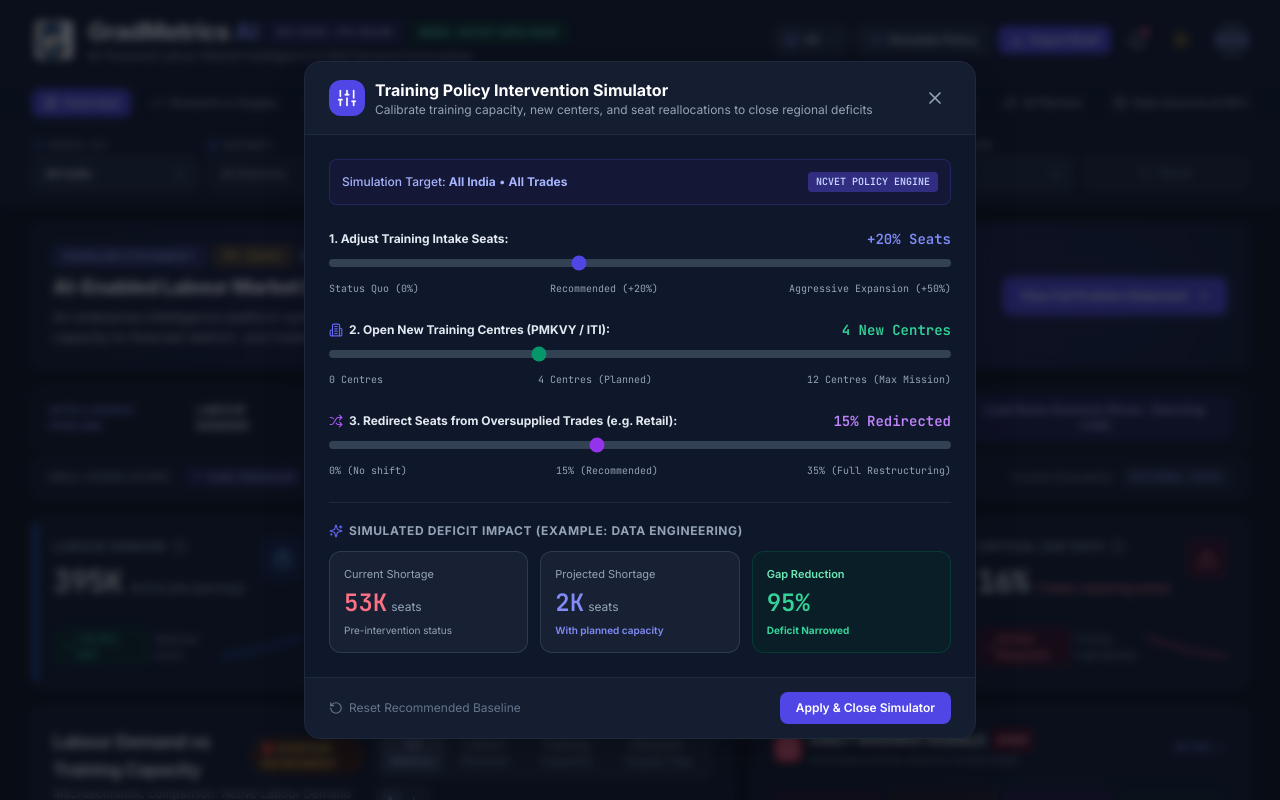
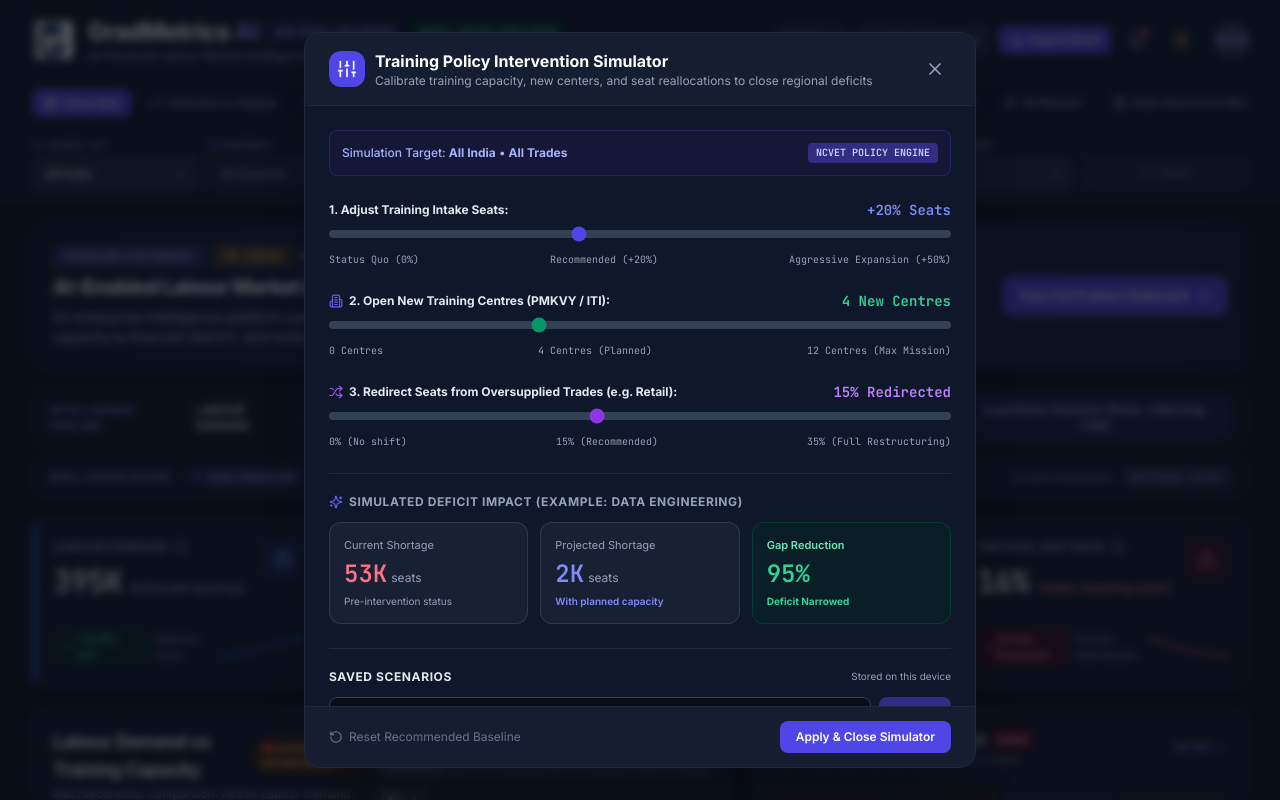
Before and after one commit to MinalMaurya/GradMetrics-AI, a React (Vite) app: page / in a window 1280 px wide. Both pictures are taken after a click on the button "Simulate Policy". Shown: the top 800 px of the page. Built offline with nearby package versions, Linux system fonts and the light colour scheme.

Commit message:
Added Saved Scenarios to the policy simulator in PolicySimulatorModal.tsx

```diff
--- a/src/components/PolicySimulatorModal.tsx
+++ b/src/components/PolicySimulatorModal.tsx
@@ -1,4 +1,4 @@
-import React from 'react';
+import React, { useState } from 'react';
 import {
   Sliders,
   X,
@@ -11,11 +11,39 @@
   RotateCcw,
   Building2,
   Shuffle,
-  Target
+  Target,
+  Save,
+  Trash2
 } from 'lucide-react';
 import { useAnalytics } from '../context/AnalyticsContext';
 
+interface SavedPolicyScenario {
+  id: string;
+  name: string;
+  geography: string;
+  district: string;
+  trade: string;
+  seatIncrease: number;
+  newCentres: number;
+  courseReallocation: number;
+  projectedShortage: number;
+  gapReductionPercent: number;
+  savedAt: string;
+}
+
 export const PolicySimulatorModal: React.FC = () => {
+  const [scenarioName, setScenarioName] = useState('');
+  const [storageError, setStorageError] = useState(false);
+  const [savedScenarios, setSavedScenarios] = useState<SavedPolicyScenario[]>(() => {
+    try {
+      const storedScenarios = localStorage.getItem('gradmetrics-policy-scenarios');
+      const parsedScenarios: unknown = storedScenarios ? JSON.parse(storedScenarios) : [];
+      return Array.isArray(parsedScenarios) ? parsedScenarios : [];
+    } catch {
+      return [];
+    }
+  });
+
   const {
     isPolicySimulatorOpen,
     setIsPolicySimulatorOpen,
@@ -47,6 +75,39 @@
   const totalCapacityAdded = seatDirectAddition + newCentreCapacity + reallocatedCapacity;
   const projectedShortage = Math.max(2000, currentShortage - totalCapacityAdded);
   const gapReductionPercent = Math.min(95, Math.round(((currentShortage - projectedShortage) / currentShortage) * 100));
+
+  const updateSavedScenarios = (scenarios: SavedPolicyScenario[]) => {
+    setSavedScenarios(scenarios);
+    try {
+      localStorage.setItem('gradmetrics-policy-scenarios', JSON.stringify(scenarios));
+      setStorageError(false);
+    } catch {
+      setStorageError(true);
+    }
+  };
+
+  const saveScenario = () => {
+    const name = scenarioName.trim();
+    if (!name) return;
+
+    updateSavedScenarios([
+      {
+        id: `${Date.now()}`,
+        name,
+        geography: filters.geography,
+        district: filters.district,
+        trade: filters.trade,
+        seatIncrease: simulatedSeatIncrease,
+        newCentres: simulatedNewCentres,
+        courseReallocation: simulatedCourseReallocation,
+        projectedShortage,
+        gapReductionPercent,
+        savedAt: new Date().toISOString()
+      },
+      ...savedScenarios
+    ]);
+    setScenarioName('');
+  };
 
   return (
     <div className="fixed inset-0 z-50 flex items-center justify-center p-4 bg-slate-950/70 backdrop-blur-sm animate-in fade-in duration-200">
@@ -224,6 +285,91 @@
             </div>
           </div>
 
+          <section className="border-t border-slate-200 dark:border-slate-800 pt-5" aria-labelledby="saved-scenarios-title">
+            <div className="flex items-center justify-between mb-3">
+              <h4 id="saved-scenarios-title" className="text-xs font-bold text-slate-700 dark:text-slate-200 uppercase tracking-wider">
+                Saved Scenarios
+              </h4>
+              <span className="text-[10px] text-slate-400">Stored on this device</span>
+            </div>
+
+            <form
+              className="flex gap-2 mb-3"
+              onSubmit={(event) => {
+                event.preventDefault();
+                saveScenario();
+              }}
+            >
+              <input
+                value={scenarioName}
+                onChange={(event) => setScenarioName(event.target.value)}
+                aria-label="Scenario name"
+                placeholder="Name this policy scenario"
+                maxLength={48}
+                className="min-w-0 flex-1 rounded-lg border border-slate-200 dark:border-slate-700 bg-white dark:bg-slate-950 px-3 py-2 text-xs text-slate-800 dark:text-slate-100 placeholder:text-slate-400 focus:outline-none focus:ring-2 focus:ring-indigo-500"
+              />
+              <button
+                type="submit"
+                disabled={!scenarioName.trim()}
+                className="inline-flex items-center gap-1.5 rounded-lg bg-indigo-600 px-3 py-2 text-xs font-semibold text-white hover:bg-indigo-700 disabled:cursor-not-allowed disabled:opacity-50"
+              >
+                <Save className="w-3.5 h-3.5" />
+                Save
+              </button>
+            </form>
+
+            {storageError && (
+              <p role="status" className="mb-3 text-[11px] text-rose-600 dark:text-rose-400">
+                Scenarios are available until this page closes, but browser storage is unavailable.
+              </p>
+            )}
+
+            {savedScenarios.length === 0 ? (
+              <p className="rounded-lg border border-dashed border-slate-200 dark:border-slate-700 px-3 py-4 text-center text-xs text-slate-500 dark:text-slate-400">
+                Save a simulation to compare policy options here.
+              </p>
+            ) : (
+              <div className="space-y-2">
+                {savedScenarios.map((scenario) => (
+                  <div key={scenario.id} className="flex items-center justify-between gap-3 rounded-lg border border-slate-200 dark:border-slate-700 bg-slate-50 dark:bg-slate-800/50 px-3 py-2.5">
+                    <div className="min-w-0">
+                      <div className="truncate text-xs font-semibold text-slate-800 dark:text-slate-100">{scenario.name}</div>
+                      <div className="mt-0.5 truncate text-[10px] text-slate-500 dark:text-slate-400">
+                        {[scenario.district !== 'All Districts' ? scenario.district : '', scenario.geography, scenario.trade].filter(Boolean).join(' · ')}
+                      </div>
+                      <div className="mt-1 text-[10px] font-medium text-emerald-700 dark:text-emerald-400">
+                        {scenario.gapReductionPercent}% gap reduction · {Math.round(scenario.projectedShortage / 1000)}K projected shortage
+                      </div>
+                    </div>
+                    <div className="flex shrink-0 items-center gap-1">
+                      <button
+                        type="button"
+                        onClick={() => {
+                          setSimulatedSeatIncrease(scenario.seatIncrease);
+                          setSimulatedNewCentres(scenario.newCentres);
+                          setSimulatedCourseReallocation(scenario.courseReallocation);
+                        }}
+                        className="rounded-md px-2.5 py-1.5 text-[11px] font-semibold text-indigo-700 hover:bg-indigo-100 dark:text-indigo-300 dark:hover:bg-indigo-950/60"
+                        title="Load these settings into the current simulation"
+                      >
+                        Load
+                      </button>
+                      <button
+                        type="button"
+                        onClick={() => updateSavedScenarios(savedScenarios.filter((item) => item.id !== scenario.id))}
+                        className="rounded-md p-1.5 text-slate-400 hover:bg-rose-50 hover:text-rose-600 dark:hover:bg-rose-950/40 dark:hover:text-rose-400"
+                        aria-label={`Delete ${scenario.name}`}
+                        title="Delete scenario"
+                      >
+                        <Trash2 className="w-3.5 h-3.5" />
+                      </button>
+                    </div>
+                  </div>
+                ))}
+              </div>
+            )}
+          </section>
+
         </div>
 
         {/* Footer */}
```
Also changed, not shown: 3 other files (tests, documents, lock files or other folders).
